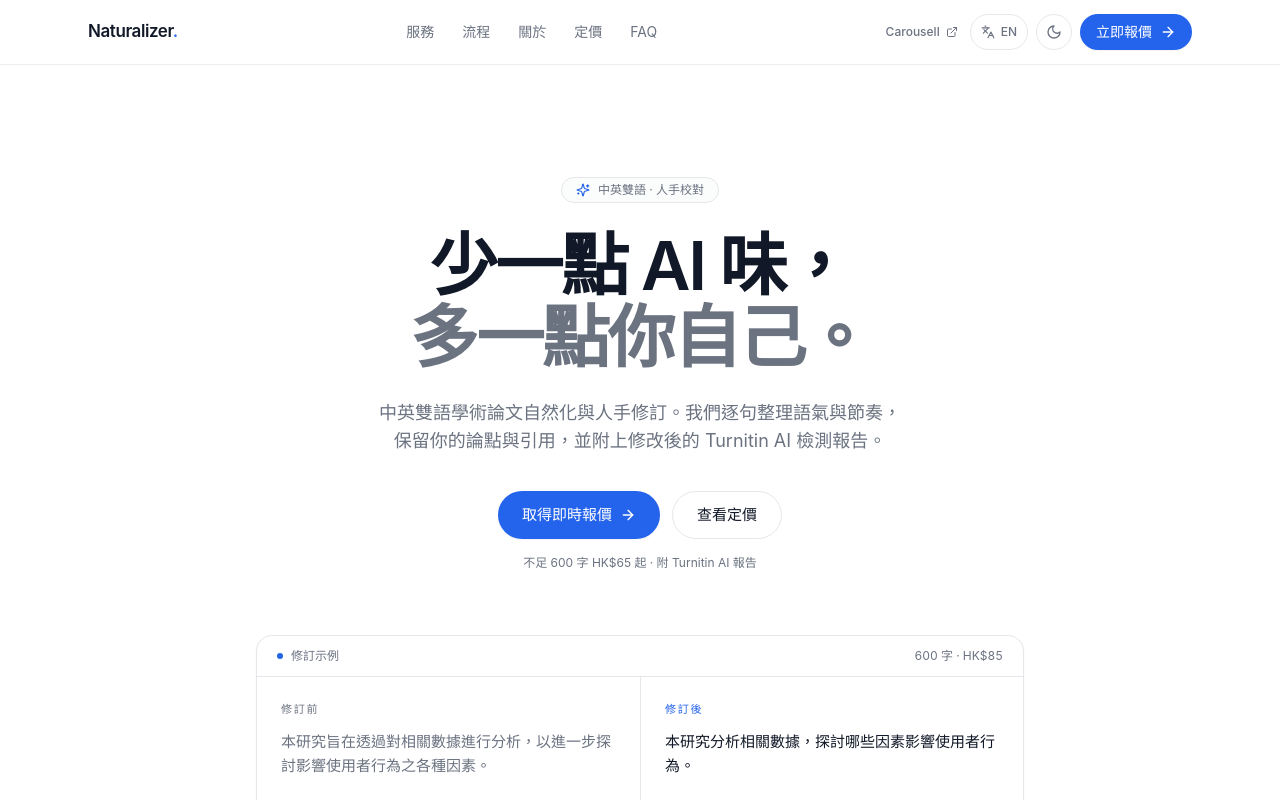
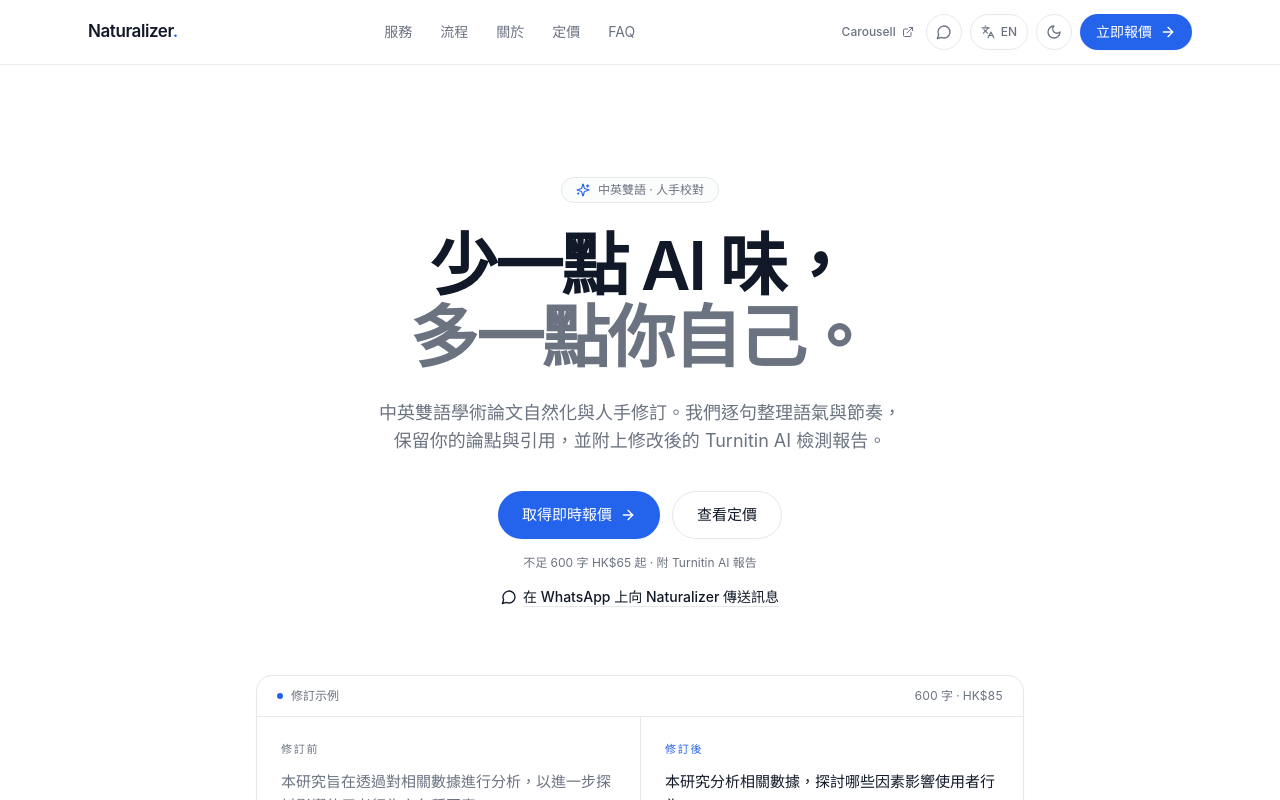
Before and after one commit to vvvjb18-lab/Naturalizer, a Next.js app: page / in a window 1280 px wide. Shown: the top 800 px of the page. Built offline with nearby package versions, Linux system fonts and the light colour scheme.

Commit message:
Add WhatsApp contact links

```diff
--- a/components/cta.tsx
+++ b/components/cta.tsx
@@ -1,10 +1,13 @@
 "use client";
 
-import { ArrowRight, ExternalLink } from "lucide-react";
+import { ArrowRight, ExternalLink, MessageCircle } from "lucide-react";
 
 import { useSite } from "@/components/providers";
 import { Button } from "@/components/ui/button";
-import { CAROUSELL_LISTING_URL } from "@/lib/site";
+import {
+  CAROUSELL_LISTING_URL,
+  WHATSAPP_URL,
+} from "@/lib/site";
 
 /**
  * Closing call to action. A single inverted panel gives the scroll a clear
@@ -43,17 +46,22 @@ export function Cta() {
               variant="outline"
               className="w-full rounded-full border-background/25 bg-transparent text-background hover:bg-background/10 hover:text-background sm:w-auto"
             >
-              <a
-                href={CAROUSELL_LISTING_URL}
-                target="_blank"
-                rel="noreferrer"
-              >
+              <a href={WHATSAPP_URL} target="_blank" rel="noreferrer">
                 {copy.cta.secondary}
-                <ExternalLink aria-hidden="true" />
+                <MessageCircle aria-hidden="true" />
               </a>
             </Button>
           </div>
           <p className="mt-5 text-xs text-background/55">{copy.cta.note}</p>
+          <a
+            href={CAROUSELL_LISTING_URL}
+            target="_blank"
+            rel="noreferrer"
+            className="mt-3 inline-flex items-center gap-1.5 text-xs text-background/60 underline decoration-background/20 underline-offset-4 transition-colors hover:text-background"
+          >
+            {copy.common.viewCarousell}
+            <ExternalLink className="h-3 w-3" aria-hidden="true" />
+          </a>
         </div>
       </div>
     </section>
--- a/components/hero.tsx
+++ b/components/hero.tsx
@@ -1,9 +1,10 @@
 "use client";
 
-import { ArrowRight, Check, Sparkles } from "lucide-react";
+import { ArrowRight, Check, MessageCircle, Sparkles } from "lucide-react";
 
 import { useSite } from "@/components/providers";
 import { Button } from "@/components/ui/button";
+import { WHATSAPP_URL } from "@/lib/site";
 
 /**
  * Hero: the value proposition, two order-focused actions, and a bilingual
@@ -50,6 +51,16 @@ export function Hero() {
 
         <p className="mt-4 text-xs text-muted-foreground">{copy.hero.note}</p>
 
+        <a
+          href={WHATSAPP_URL}
+          target="_blank"
+          rel="noreferrer"
+          className="mt-4 inline-flex items-center gap-1.5 text-sm font-medium text-foreground underline decoration-border underline-offset-4 transition-colors hover:text-primary hover:decoration-primary"
+        >
+          <MessageCircle className="h-4 w-4" aria-hidden="true" />
+          {copy.common.whatsappCta}
+        </a>
+
         <div className="mx-auto mt-16 max-w-3xl overflow-hidden rounded-2xl border border-border bg-card text-left shadow-[0_1px_2px_rgba(16,24,40,0.04)]">
           <div className="flex items-center justify-between gap-4 border-b border-border px-5 py-3 text-xs text-muted-foreground">
             <span className="inline-flex items-center gap-2">
--- a/components/order-form.tsx
+++ b/components/order-form.tsx
@@ -22,6 +22,7 @@ import {
   CAROUSELL_LISTING_URL,
   CAROUSELL_SELLER_URL,
   SELLER_HANDLE,
+  WHATSAPP_URL,
 } from "@/lib/site";
 
 type LanguageValue = "zh" | "en" | "bilingual";
@@ -396,6 +397,15 @@ export function OrderSection() {
               <ExternalLink className="h-3.5 w-3.5" aria-hidden="true" />
             </a>
 
+            <div className="mt-4">
+              <Button asChild size="sm" className="rounded-full">
+                <a href={WHATSAPP_URL} target="_blank" rel="noreferrer">
+                  <MessageCircle className="h-4 w-4" aria-hidden="true" />
+                  {copy.common.whatsappShort}
+                </a>
+              </Button>
+            </div>
+
             <p className="mt-3 text-xs text-muted-foreground">
               {copy.footer.seller}:{" "}
               <a
@@ -474,15 +484,26 @@ export function OrderSection() {
                 </Button>
                 <Button asChild className="flex-1">
                   <a
-                    href={CAROUSELL_LISTING_URL}
+                    href={WHATSAPP_URL}
                     target="_blank"
                     rel="noreferrer"
                   >
-                    {copy.order.success.carousell}
-                    <ExternalLink className="h-4 w-4" aria-hidden="true" />
+                    {copy.order.success.whatsapp}
+                    <MessageCircle className="h-4 w-4" aria-hidden="true" />
                   </a>
                 </Button>
               </div>
+
+              <p className="mt-3 text-center text-xs text-muted-foreground">
+                <a
+                  href={CAROUSELL_LISTING_URL}
+                  target="_blank"
+                  rel="noreferrer"
+                  className="underline decoration-border underline-offset-4 transition-colors hover:text-foreground"
+                >
+                  {copy.order.success.carousell}
+                </a>
+              </p>
 
               {result.mode === "handoff" ? (
                 <div className="mt-5 rounded-xl border border-border bg-background p-4">
--- a/components/site-footer.tsx
+++ b/components/site-footer.tsx
@@ -1,13 +1,14 @@
 "use client";
 
 import Link from "next/link";
-import { ExternalLink } from "lucide-react";
+import { ExternalLink, MessageCircle } from "lucide-react";
 
 import { useSite } from "@/components/providers";
 import {
   CAROUSELL_LISTING_URL,
   CAROUSELL_SELLER_URL,
   SELLER_HANDLE,
+  WHATSAPP_URL,
 } from "@/lib/site";
 
 /** Quiet footer with navigation, Carousell contact, and service disclaimers. */
@@ -58,6 +59,16 @@ export function SiteFooter() {
 
           <div className="flex flex-col items-start gap-3">
             <a
+              href={WHATSAPP_URL}
+              target="_blank"
+              rel="noreferrer"
+              className="inline-flex items-center gap-1.5 text-sm text-muted-foreground transition-colors hover:text-foreground"
+            >
+              <MessageCircle className="h-3.5 w-3.5" aria-hidden="true" />
+              {copy.common.whatsapp}
+              <ExternalLink className="h-3.5 w-3.5" aria-hidden="true" />
+            </a>
+            <a
               href={CAROUSELL_LISTING_URL}
               target="_blank"
               rel="noreferrer"
--- a/components/site-header.tsx
+++ b/components/site-header.tsx
@@ -1,12 +1,12 @@
 "use client";
 
 import Link from "next/link";
-import { ArrowRight, ExternalLink } from "lucide-react";
+import { ArrowRight, ExternalLink, MessageCircle } from "lucide-react";
 
 import { useSite } from "@/components/providers";
 import { LanguageToggle, ThemeToggle } from "@/components/site-controls";
 import { Button } from "@/components/ui/button";
-import { CAROUSELL_LISTING_URL } from "@/lib/site";
+import { CAROUSELL_LISTING_URL, WHATSAPP_URL } from "@/lib/site";
 
 /**
  * Sticky navigation. Language and theme controls stay visible at every
@@ -58,6 +58,16 @@ export function SiteHeader() {
             {copy.common.carousell}
             <ExternalLink className="h-3 w-3" aria-hidden="true" />
           </a>
+          <a
+            href={WHATSAPP_URL}
+            target="_blank"
+            rel="noreferrer"
+            aria-label={copy.common.whatsappCta}
+            title={copy.common.whatsappCta}
+            className="hidden h-9 w-9 items-center justify-center rounded-full border border-border bg-background text-muted-foreground transition-colors hover:border-foreground/20 hover:text-foreground focus-visible:outline-none focus-visible:ring-2 focus-visible:ring-ring focus-visible:ring-offset-2 sm:inline-flex"
+          >
+            <MessageCircle className="h-4 w-4" aria-hidden="true" />
+          </a>
           <LanguageToggle />
           <ThemeToggle />
           <Button asChild size="sm" className="rounded-full px-3 sm:px-4">
--- a/lib/i18n.ts
+++ b/lib/i18n.ts
@@ -7,6 +7,9 @@ const zh = {
     carousell: "Carousell",
     viewCarousell: "查看 Carousell",
     viewListing: "查看商品頁",
+    whatsapp: "WhatsApp",
+    whatsappCta: "在 WhatsApp 上向 Naturalizer 傳送訊息",
+    whatsappShort: "WhatsApp 查詢",
     from: "起",
     payment: "付款：Alipay HK",
     included: "已包括",
@@ -273,7 +276,7 @@ const zh = {
       handoffTitle: "訂單摘要已建立",
       receivedTitle: "訂單已送出",
       handoffText:
-        "請將訂單編號及原稿傳送到 Carousell 對話。我們確認稿件與交期後，才會安排付款與修訂。",
+        "請將訂單編號及原稿透過 WhatsApp 或 Carousell 傳送給我們。我們確認稿件與交期後，才會安排付款與修訂。",
       receivedText:
         "我們已收到你的需求，會透過你提供的聯絡方式確認稿件、交期與付款安排。",
       orderId: "訂單編號",
@@ -282,10 +285,11 @@ const zh = {
       copy: "複製訂單摘要",
       copied: "已複製",
       carousell: "前往 Carousell 對話",
+      whatsapp: "在 WhatsApp 傳送訂單",
       reset: "建立另一張訂單",
       next: "下一步",
       nextText:
-        "先複製訂單摘要，再到 Carousell 對話貼上，並附上原稿檔案。",
+        "先複製訂單摘要，再透過 WhatsApp 或 Carousell 傳送，並附上原稿檔案。",
     },
   },
   faq: {
@@ -338,7 +342,7 @@ const zh = {
     description:
       "先取得即時報價，或直接到 Carousell 與我們對話。",
     primary: "立即取得報價",
-    secondary: "在 Carousell 查看",
+    secondary: "在 WhatsApp 查詢",
     note: "不足 600 字 HK$65 起 · 附 Turnitin AI 報告",
   },
   footer: {
@@ -372,6 +376,9 @@ const en: Dictionary = {
     carousell: "Carousell",
     viewCarousell: "View on Carousell",
     viewListing: "View listing",
+    whatsapp: "WhatsApp",
+    whatsappCta: "Message Naturalizer on WhatsApp",
+    whatsappShort: "Chat on WhatsApp",
     from: "from",
     payment: "Payment: Alipay HK",
     included: "Included",
@@ -645,7 +652,7 @@ const en: Dictionary = {
       handoffTitle: "Your order summary is ready",
       receivedTitle: "Order received",
       handoffText:
-        "Send your order number and draft through Carousell chat. We will confirm the draft, turnaround, and payment before any work begins.",
+        "Send your order number and draft to us through WhatsApp or Carousell. We will confirm the draft, turnaround, and payment before any work begins.",
       receivedText:
         "We have received your request and will use your contact details to confirm the draft, turnaround, and payment.",
       orderId: "Order number",
@@ -654,10 +661,11 @@ const en: Dictionary = {
       copy: "Copy order summary",
       copied: "Copied",
       carousell: "Continue on Carousell",
+      whatsapp: "Send order on WhatsApp",
       reset: "Create another order",
       next: "Next step",
       nextText:
-        "Copy the summary, open Carousell chat, then paste it with your draft attached.",
+        "Copy the summary, send it through WhatsApp or Carousell, and attach your draft.",
     },
   },
   faq: {
@@ -710,7 +718,7 @@ const en: Dictionary = {
     description:
       "Get an instant quote, or continue the conversation on Carousell.",
     primary: "Get an instant quote",
-    secondary: "View on Carousell",
+    secondary: "Chat on WhatsApp",
     note: "From HK$65 for under 600 words · Turnitin AI report included",
   },
   footer: {
--- a/lib/site.ts
+++ b/lib/site.ts
@@ -6,4 +6,6 @@ export const CAROUSELL_LISTING_URL =
 export const CAROUSELL_SELLER_URL =
   "https://www.carousell.com.hk/u/naturalizerplatform/";
 
+export const WHATSAPP_URL = "https://wa.me/message/PUGACWL2T5PXE1";
+
 export const SELLER_HANDLE = "@naturalizerplatform";
```
